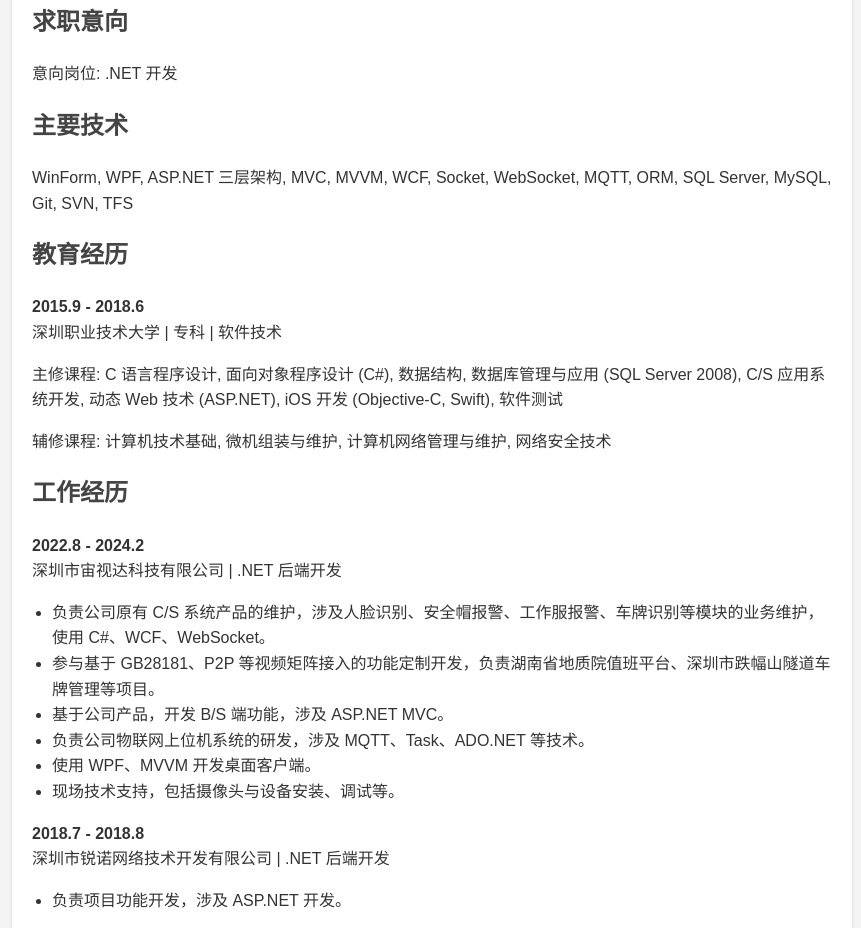
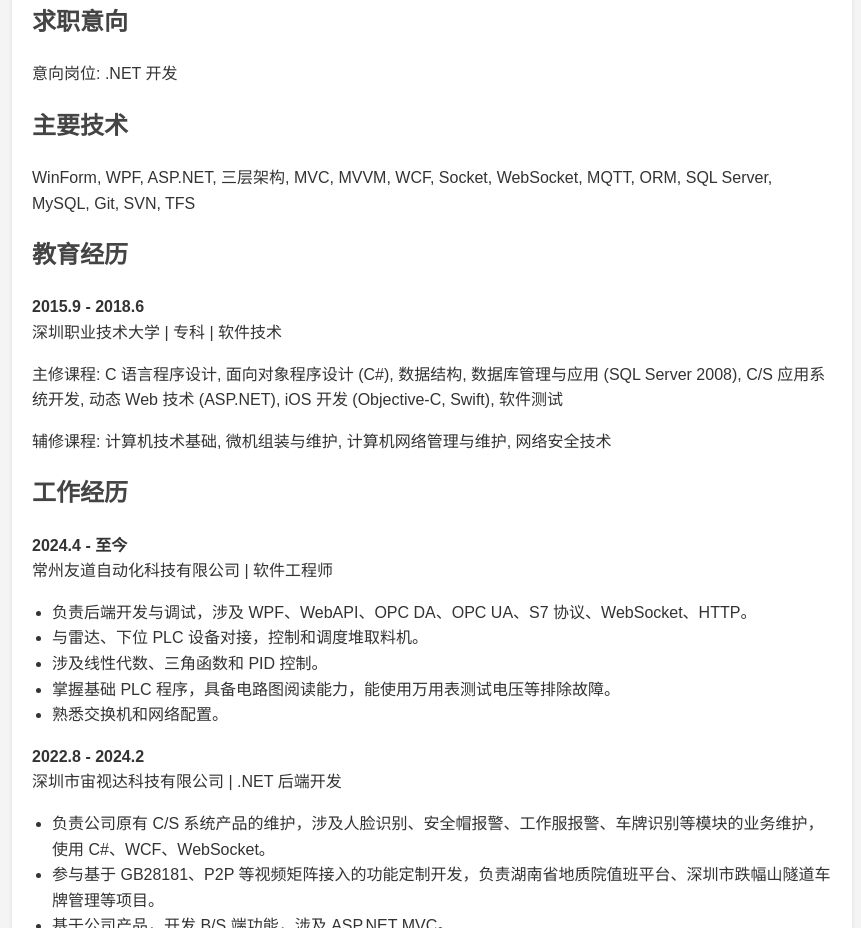
Before and after one commit to HermanHawk/HermanHawk.github.io, a plain HTML site: page index.html in a window 1280 px wide. Shown: the part 260-1188 px from the top of the page, without its empty margins (208-1069 px from the left). Drawn offline with Linux system fonts and the light colour scheme.

Commit message:
Update index.html

```diff
--- a/index.html
+++ b/index.html
@@ -53,7 +53,7 @@
 
         <div class="section">
             <h2>主要技术</h2>
-            <p>WinForm, WPF, ASP.NET 三层架构, MVC, MVVM, WCF, Socket, WebSocket, MQTT, ORM, SQL Server, MySQL, Git, SVN, TFS</p>
+            <p>WinForm, WPF, ASP.NET, 三层架构, MVC, MVVM, WCF, Socket, WebSocket, MQTT, ORM, SQL Server, MySQL, Git, SVN, TFS</p>
         </div>
 
         <div class="section">
@@ -65,6 +65,15 @@
 
         <div class="section">
             <h2>工作经历</h2>
+            <p><strong>2024.4 - 至今</strong><br>常州友道自动化科技有限公司 | 软件工程师</p>
+            <ul>
+                <li>负责后端开发与调试，涉及 WPF、WebAPI、OPC DA、OPC UA、S7 协议、WebSocket、HTTP。</li>
+                <li>与雷达、下位 PLC 设备对接，控制和调度堆取料机。</li>
+                <li>涉及线性代数、三角函数和 PID 控制。</li>
+                <li>掌握基础 PLC 程序，具备电路图阅读能力，能使用万用表测试电压等排除故障。</li>
+                <li>熟悉交换机和网络配置。</li>
+            </ul>
+
             <p><strong>2022.8 - 2024.2</strong><br>深圳市宙视达科技有限公司 | .NET 后端开发</p>
             <ul>
                 <li>负责公司原有 C/S 系统产品的维护，涉及人脸识别、安全帽报警、工作服报警、车牌识别等模块的业务维护，使用 C#、WCF、WebSocket。</li>
```
